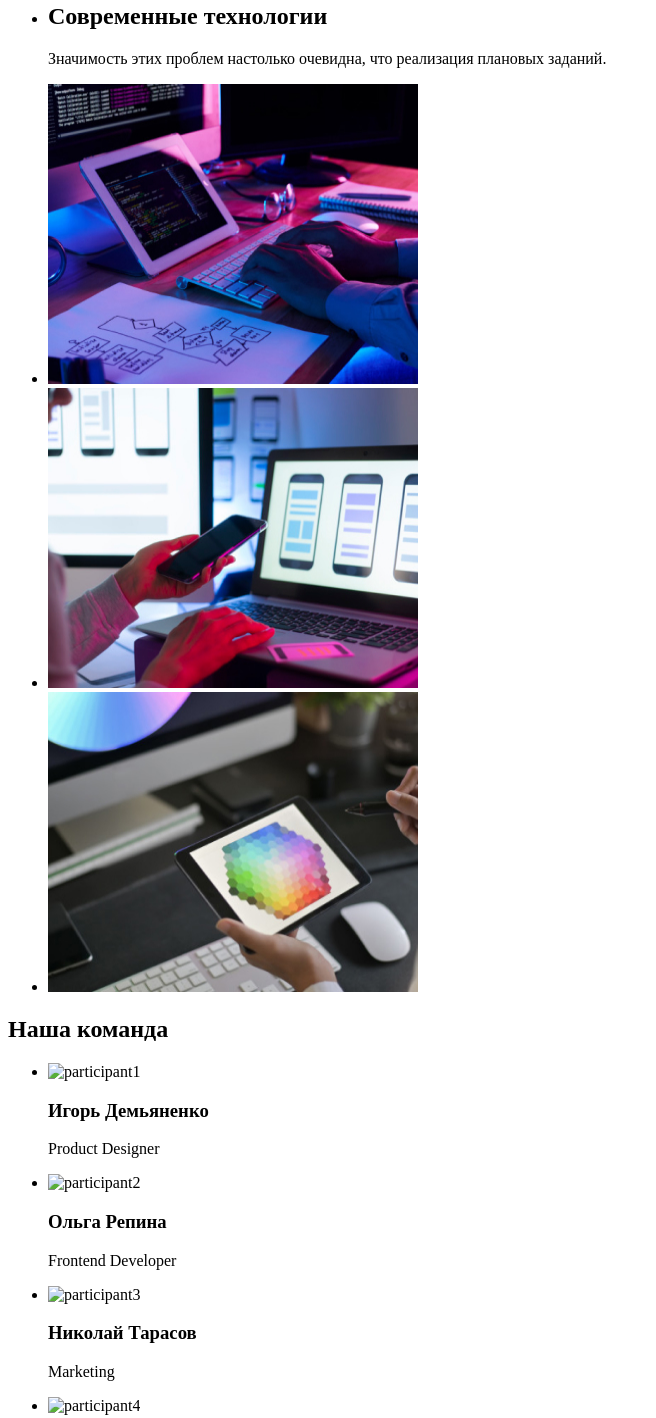
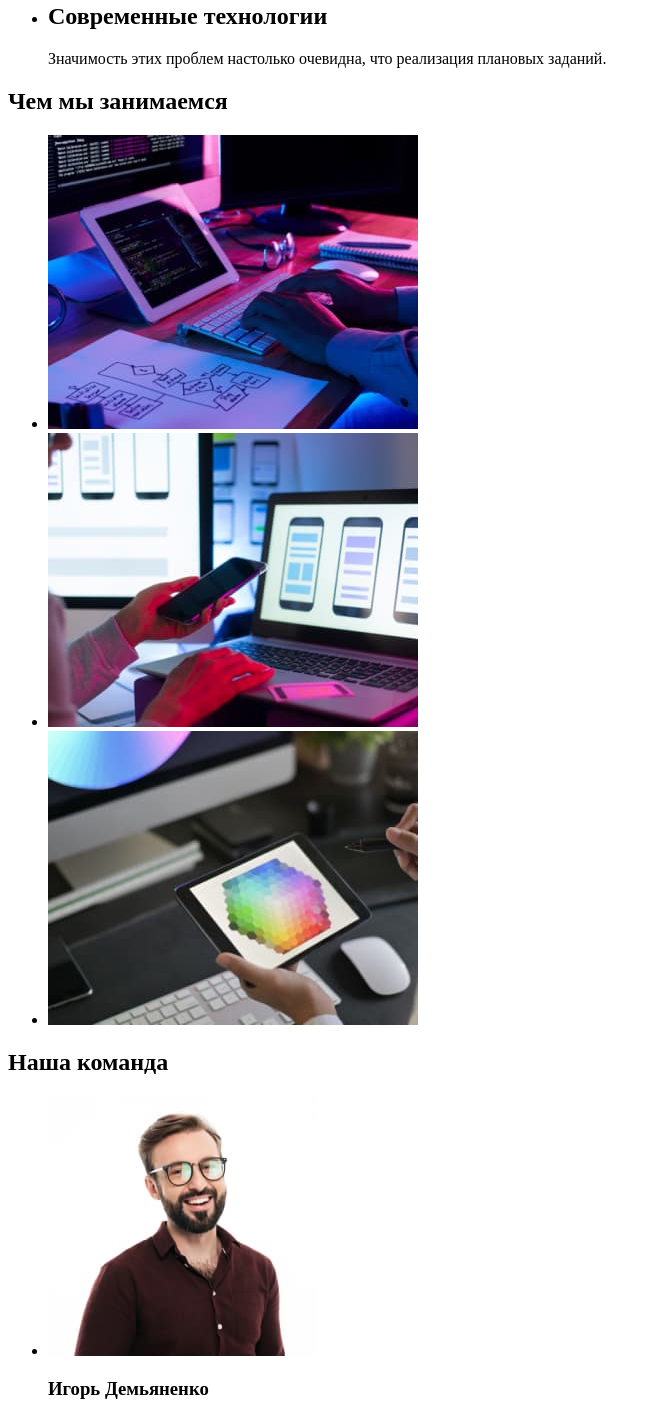
Before and after one commit to KostiantynO/goit-markup-hw-01, a plain HTML site: page index.html in a window 1280 px wide. Shown: the part 507-1925 px from the top of the page, without its empty margins (0-656 px from the left). Drawn offline with Linux system fonts and the light colour scheme.

Commit message:
2nd version for submission to Schoology
1. Updates the Index.html:
1.1. Adds squooshed pictures.
1.2. Adds h2 to sections.
1.3. Adds footer.
1.4. Updates <main> tag to include all code between <header> and <footer>.

```diff
--- a/index.html
+++ b/index.html
@@ -4,7 +4,7 @@
     <meta charset="UTF-8" />
     <meta http-equiv="X-UA-Compatible" content="IE=edge" />
     <meta name="viewport" content="width=device-width, initial-scale=1.0" />
-    <title>Веб Студия</title>
+    <title>Студия</title>
   </head>
   <body>
     <p hidden>
@@ -57,13 +57,13 @@
     </p>
 
     <!-- Заголовок сайта. ("Верхняя линия" из макета Figma)
-      Включает "лого + навигация" и "email + tel".
+      Включает "лого + навигацию" и "почта + телефон".
     -->
     <header>
-      <!-- Ссылка на страницу "WebStudio" (Логотип-Текст) -->
+      <!-- Ссылка в хедере на страницу "Студия" (Логотип-Текст) -->
       <a href="index.html" target="_blank" rel="noopener noreferrer">WebStudio</a>
 
-      <!-- Навигация - включает список однотипных ссылок на другие страницы сайта. -->
+      <!-- Навигация - список из однотипных ссылок на другие страницы сайта. -->
       <nav>
         <ul>
           <li><a href="#">Студия</a></li>
@@ -72,7 +72,7 @@
         </ul>
       </nav>
 
-      <!-- Список ссылок контактов (email + tel) -->
+      <!-- Список из ссылок на контакты (почта и телефон) -->
       <ul>
         <li><a href="mailto:info@devstudio.com">info@devstudio.com</a></li>
         <li><a href="tel:+380961111111">+38 096 111 11 11</a></li>
@@ -84,6 +84,7 @@
       <!-- "Шапка" из макета Figma -->
       <section>
         <h1>Эффективные решения для вашего бизнеса</h1>
+
         <button type="button">Заказать услугу</button>
       </section>
 
@@ -114,69 +115,110 @@
           </li>
         </ul>
       </section>
-    </main>
 
       <!-- "Чем мы занимаемся" из макета Figma -->
       <section>
+        <h2>Чем мы занимаемся</h2>
+
+        <!-- Список из 3-х сжатых изображений *.jpg -->
         <ul>
           <li>
             <img
-            src="./images/what-we-do-1-html-markup.jpg"
-            alt="what-we-do-1-html-markup"
+              src="./images/squooshed/what-we-do-1.jpg"
+              alt="Разработчик делает разметку веб-страницы за ноутбуком"
               width="370"
-            height="300"
+              height="294"
             />
           </li>
           <li>
             <img
-            src="./images/what-we-do-2-css-layout.jpg"
-            alt="what-we-do-2-css-layout"
+              src="./images/squooshed/what-we-do-2.jpg"
+              alt="Дизайнер сверяет макет UI интерфейса со смартфоном"
               width="370"
-            height="300"
+              height="294"
             />
           </li>
           <li>
             <img
-            src="./images/what-we-do-3-color-pallet.jpg"
-            alt="what-we-do-3-color-pallet"
+              src="./images/squooshed/what-we-do-3.jpg"
+              alt="Дизайнер выбирает цвет из палитры на планшете"
               width="370"
-            height="300"
+              height="294"
             />
           </li>
         </ul>
       </section>
 
+      <!-- "Наша команда" из макета Figma -->
       <section>
         <h2>Наша команда</h2>
+
+        <!-- Список из 4-х сжатых изображений *.jpg участников команды, с именем(заголовок3) и названием должности(параграф) -->
         <ul>
           <li>
-          <img src="./image/participant1.jpg" alt="participant1" width="270" height="260" />
+            <img
+              src="./images/squooshed/team-card-1.jpg"
+              alt="Молодой дизайнер в очках, с приветливой улыбкой, со стриженной бородой и в коричневой рубашке"
+              width="270"
+              height="260"
+            />
             <h3>Игорь Демьяненко</h3>
             <p lang="en">Product Designer</p>
           </li>
           <li>
-          <img src="./image/participant2.jpg" alt="participant2" width="270" height="260" />
+            <img
+              src="./images/squooshed/team-card-2.jpg"
+              alt="Молодая улыбающаяся разработчица в очках и в черном деловом костюме"
+              width="270"
+              height="260"
+            />
             <h3>Ольга Репина</h3>
             <p lang="en">Frontend Developer</p>
           </li>
           <li>
-          <img src="./image/participant3.jpg" alt="participant3" width="270" height="260" />
+            <img
+              src="./images/squooshed/team-card-3.jpg"
+              alt="Молодой маркетолог с уверенной улыбкой, легкой бородой и в светло-синей рубашке"
+              width="270"
+              height="260"
+            />
             <h3>Николай Тарасов</h3>
             <p lang="en">Marketing</p>
           </li>
           <li>
-          <img src="./image/participant4.jpg" alt="participant4" width="270" height="260" />
+            <img
+              src="./images/squooshed/team-card-4.jpg"
+              alt="Молодой дизайнер в очках, со сдержанной уверенной ухмылкой, бородат, в черной футболке"
+              width="270"
+              height="260"
+            />
             <h3>Михаил Ермаков</h3>
             <p lang="en">UI Designer</p>
           </li>
         </ul>
       </section>
+    </main>
 
-    <!-- Подвал сайта (с адрессом студии) -->
+    <!-- "Подвал" из макета Figma (с адрессом студии) -->
     <footer>
-      Link with text
-      <a href=""></a>
-      <address></address>
+      <!-- Ссылка в футере на страницу "Студия" (Логотип-Текст) -->
+      <a href="index.html" target="_blank" rel="noopener noreferrer">WebStudio</a>
+
+      <!-- "Address" из макета Figma (список из ссылок: точка на Gmaps, телефон и почта)-->
+      <address>
+        <ul>
+          <li>
+            <a
+              href="https://goo.gl/maps/HiSWEAjoAeCsFwUL7"
+              target="_blank"
+              rel="noopener noreferrer"
+              >г. Киев, пр-т Леси Украинки, 26</a
+            >
+          </li>
+          <li><a href="mailto:info@example.com">info@example.com</a></li>
+          <li><a href="tel:+380991111111">+38 099 111 11 11</a></li>
+        </ul>
+      </address>
     </footer>
   </body>
 </html>
```
Also changed, not shown: images/front-end-dev-olga-repina.jpg (deleted), images/marketing-nikolai-tarasov.jpg (deleted), images/product-designer-igor-demiyanenko.jpg (deleted), images/squooshed/team-card-1.jpg (added), images/squooshed/team-card-2.jpg (added), images/squooshed/team-card-3.jpg (added), images/squooshed/team-card-4.jpg (added), images/squooshed/what-we-do-1.jpg (added), images/squooshed/what-we-do-2.jpg (added), images/squooshed/what-we-do-3.jpg (added), images/ui-designer-michail-ermakov.jpg (deleted), images/what-we-do-1-html-markup.jpg (deleted), images/what-we-do-2-css-layout.jpg (deleted), images/what-we-do-3-color-pallet.jpg (deleted). Lines whose indentation alone changed are shown as unchanged.
